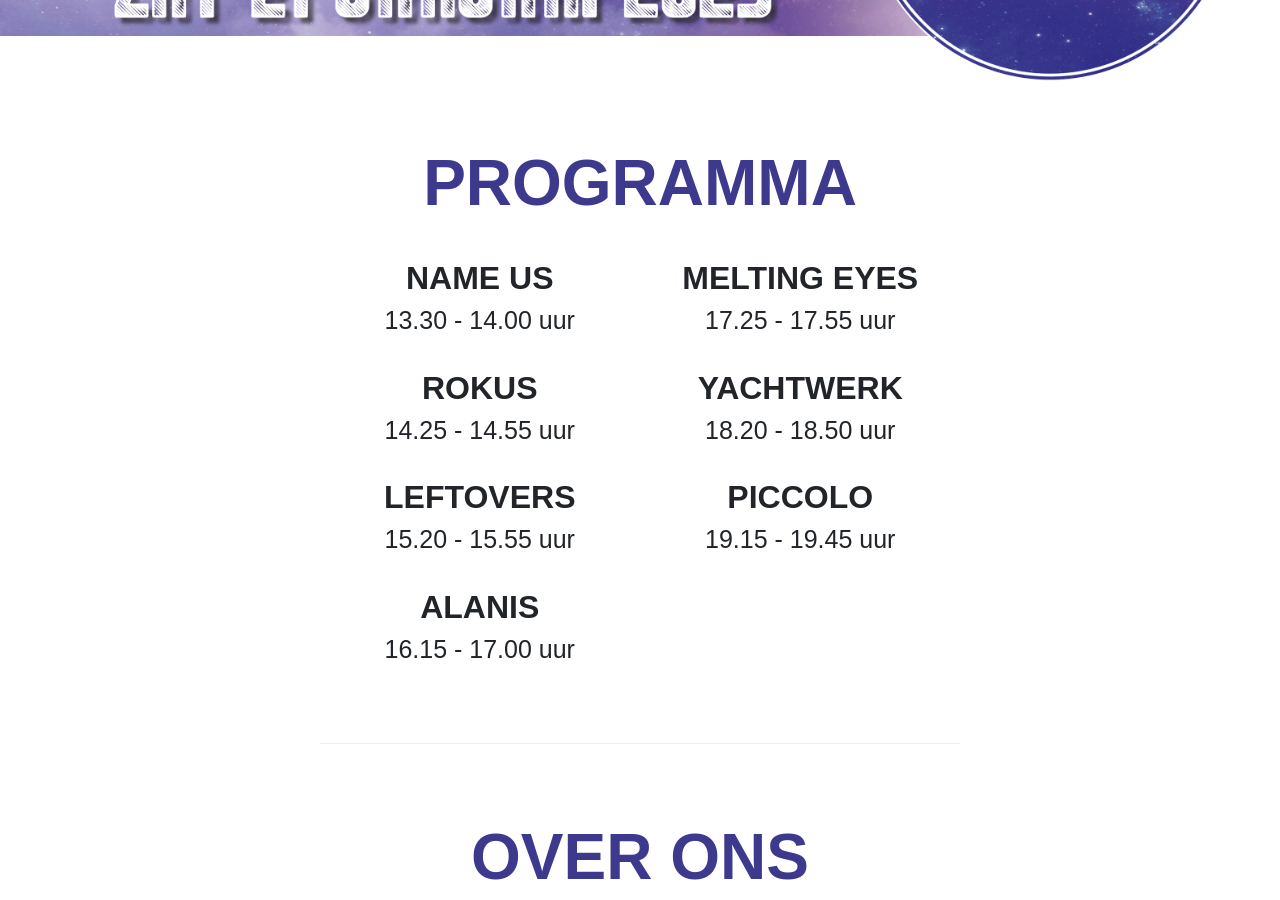
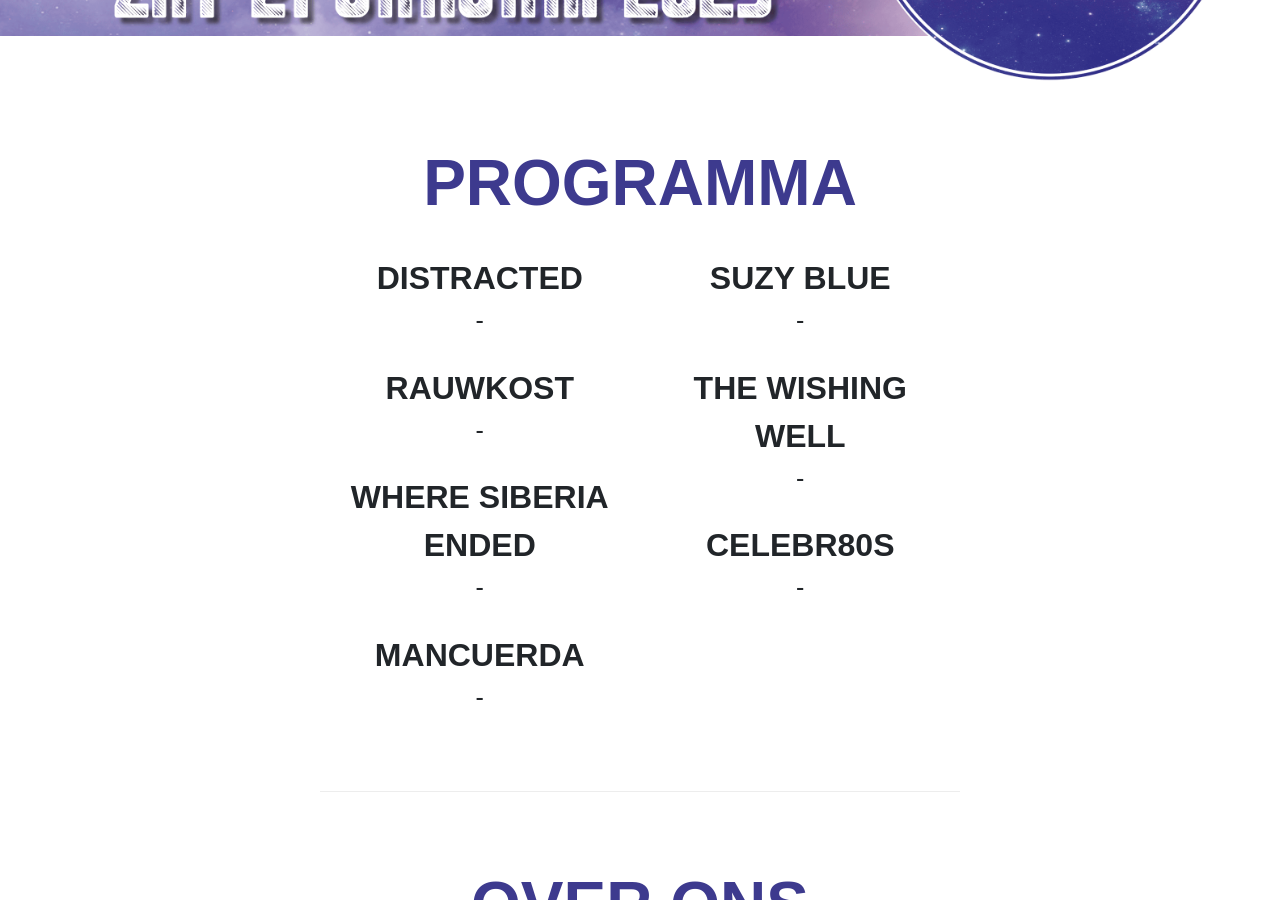
Before and after one commit to sneeuwpop-festival/sneeuwpop.nl, a Jekyll site: the page built from index.md, in a window 1280 px wide and 900 px high, scrolled down 342 px. Built offline with Jekyll 4.4.1, drawn with Linux system fonts in a browser that asks for light colours.

Commit message:
Update bands.yml

```diff
--- a/_data/bands.yml
+++ b/_data/bands.yml
@@ -1,28 +1,28 @@
-- name: Name Us
-  start: "13.30"
-  end: "14.00 uur"
-  uri: name-us
-- name: Rokus
-  start: "14.25"
-  end: "14.55 uur"
-  uri: rokus
-- name: Leftovers
-  start: "15.20"
-  end: "15.55 uur"
-  uri: leftovers
-- name: Alanis
-  start: "16.15"
-  end: "17.00 uur"
-  uri: alanis
-- name: Melting Eyes
-  start: "17.25"
-  end: "17.55 uur"
-  uri: melting-eyes
-- name: Yachtwerk
-  start: "18.20"
-  end: "18.50 uur"
-  uri: yachtwerk
-- name: Piccolo
-  start: "19.15"
-  end: " 19.45 uur"
-  uri: piccolo
+- name: Distracted
+  start:
+  end:
+  uri: distracted
+- name: Rauwkost
+  start:
+  end:
+  uri: rauwkost
+- name: Where Siberia Ended
+  start:
+  end:
+  uri: where-siberia-ended
+- name: Mancuerda
+  start:
+  end:
+  uri: mancuerda
+- name: Suzy Blue
+  start:
+  end:
+  uri: suzy-blue
+- name: The Wishing Well
+  start:
+  end:
+  uri: the-wishing-well
+- name: Celebr80s
+  start:
+  end:
+  uri: celebr80s
```
